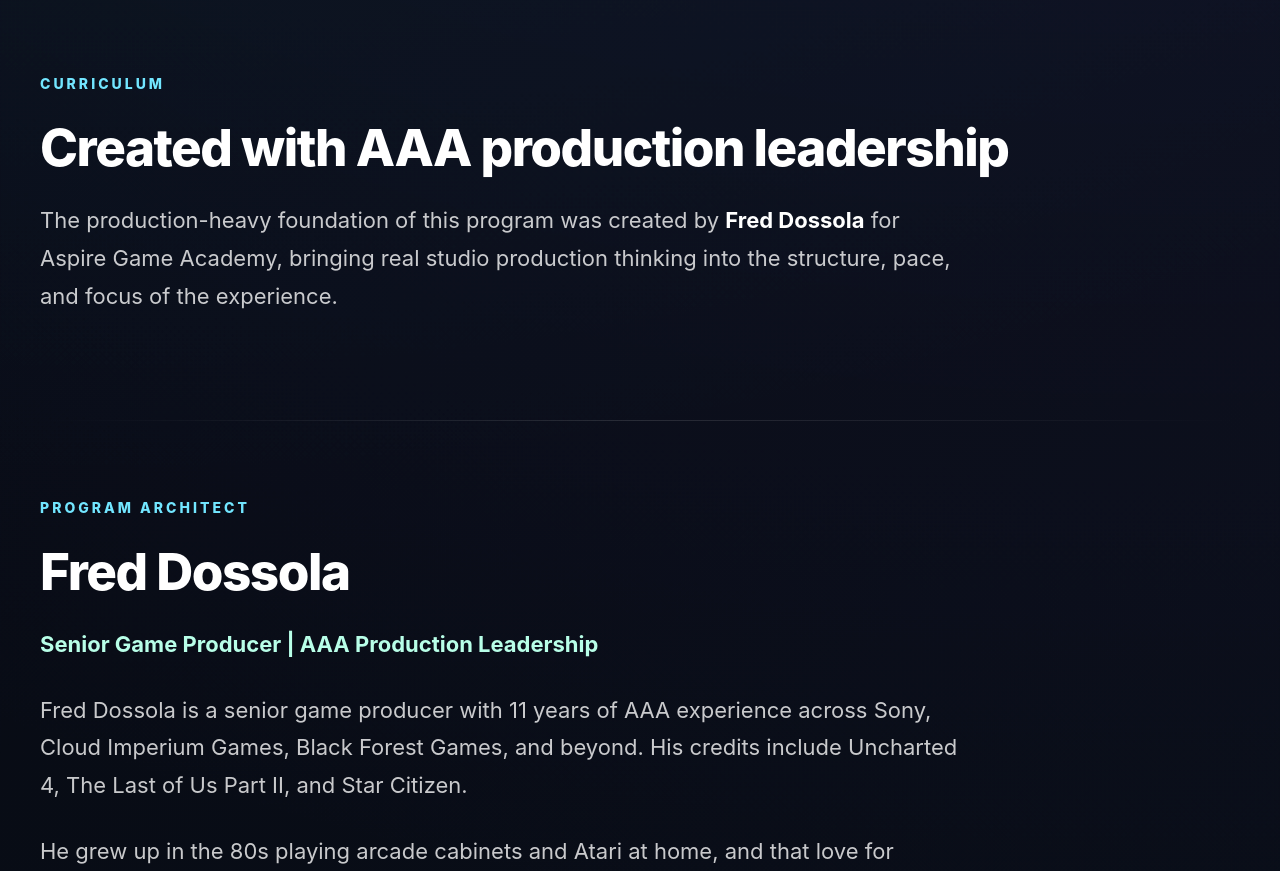
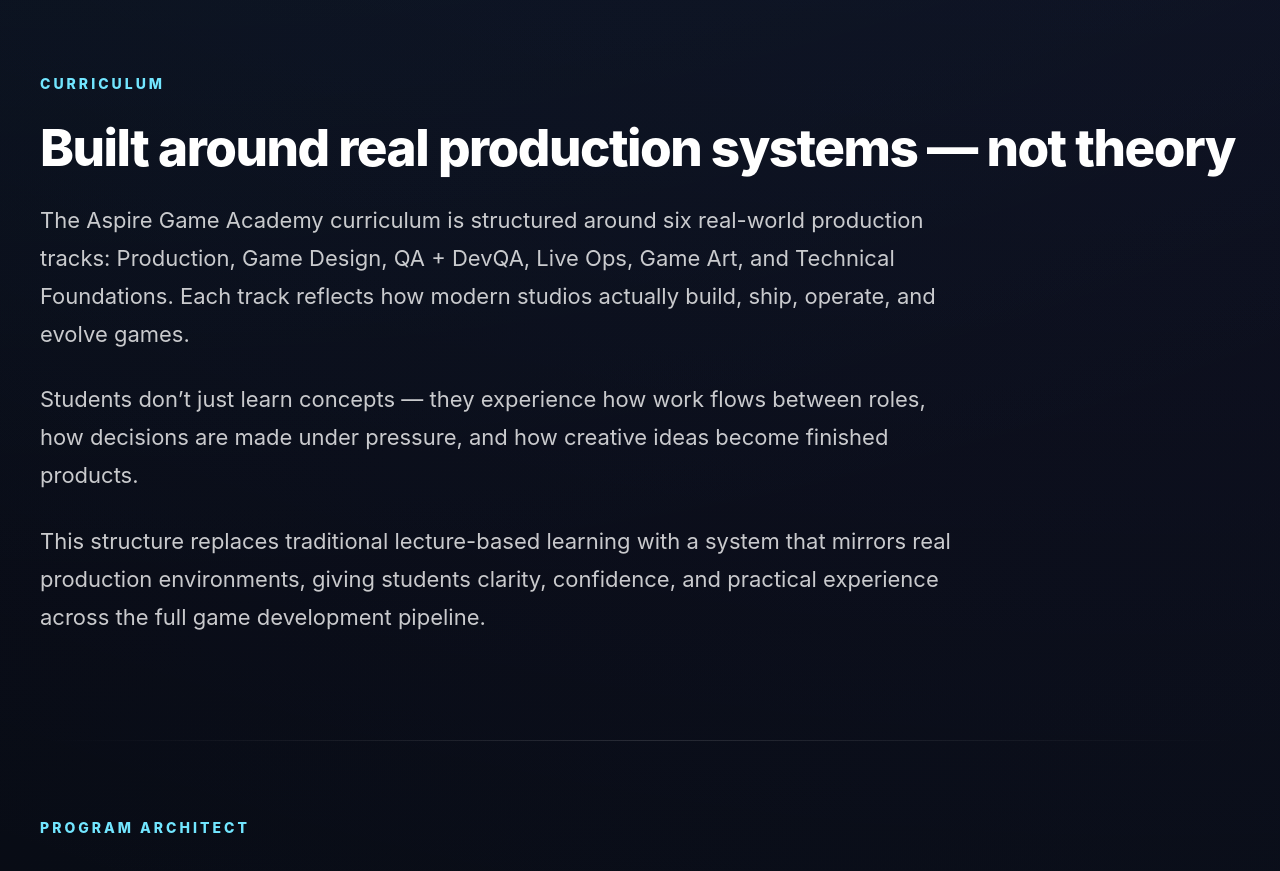
Before and after one commit to jessgoodvibesonly/aspire-game-academy, a Next.js app: page / in a window 1280 px wide. Shown: the part 3940-4811 px from the top of the page. Built offline with nearby package versions, Linux system fonts and the light colour scheme.

Commit message:
Update Curriculum section to Aspire Badge-aligned messaging

```diff
--- a/app/page.tsx
+++ b/app/page.tsx
@@ -732,11 +732,16 @@ export default function Home() {
 
       <section style={sectionStyle}>
         <div style={sectionIntroStyle}>
-          <div style={smallLabelStyle}>Curriculum</div>
-          <h2 style={h2Style}>Created with AAA production leadership</h2>
+          <div style={smallLabelStyle}>CURRICULUM</div>
+          <h2 style={h2Style}>Built around real production systems — not theory</h2>
           <p style={bodyStyle}>
-            The production-heavy foundation of this program was created by{" "}
-            <strong style={{ color: colors.text }}>Fred Dossola</strong> for Aspire Game Academy, bringing real studio production thinking into the structure, pace, and focus of the experience.
+            The Aspire Game Academy curriculum is structured around six real-world production tracks: Production, Game Design, QA + DevQA, Live Ops, Game Art, and Technical Foundations. Each track reflects how modern studios actually build, ship, operate, and evolve games.
+          </p>
+          <p style={bodyStyle}>
+            Students don’t just learn concepts — they experience how work flows between roles, how decisions are made under pressure, and how creative ideas become finished products.
+          </p>
+          <p style={bodyStyle}>
+            This structure replaces traditional lecture-based learning with a system that mirrors real production environments, giving students clarity, confidence, and practical experience across the full game development pipeline.
           </p>
         </div>
       </section>
```
